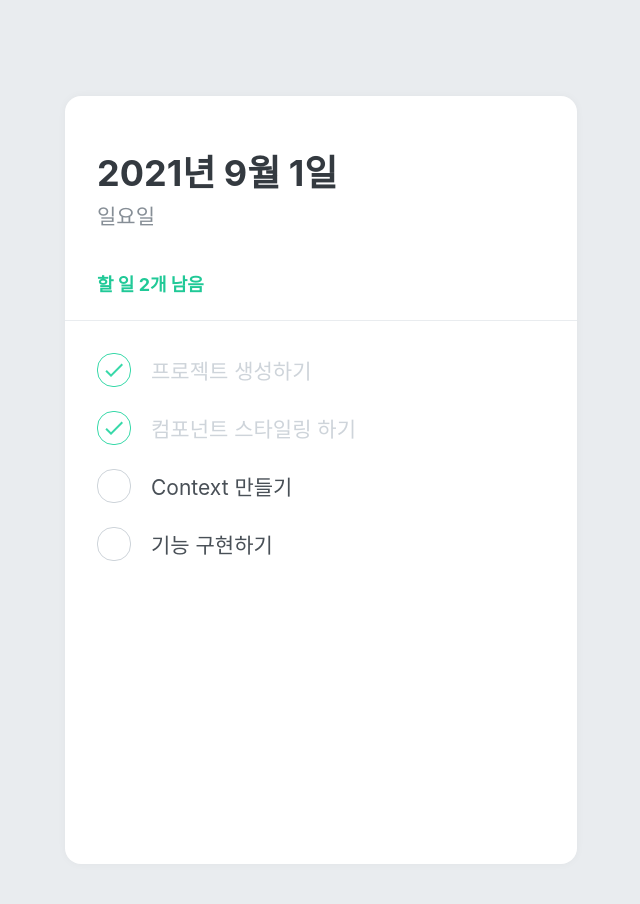
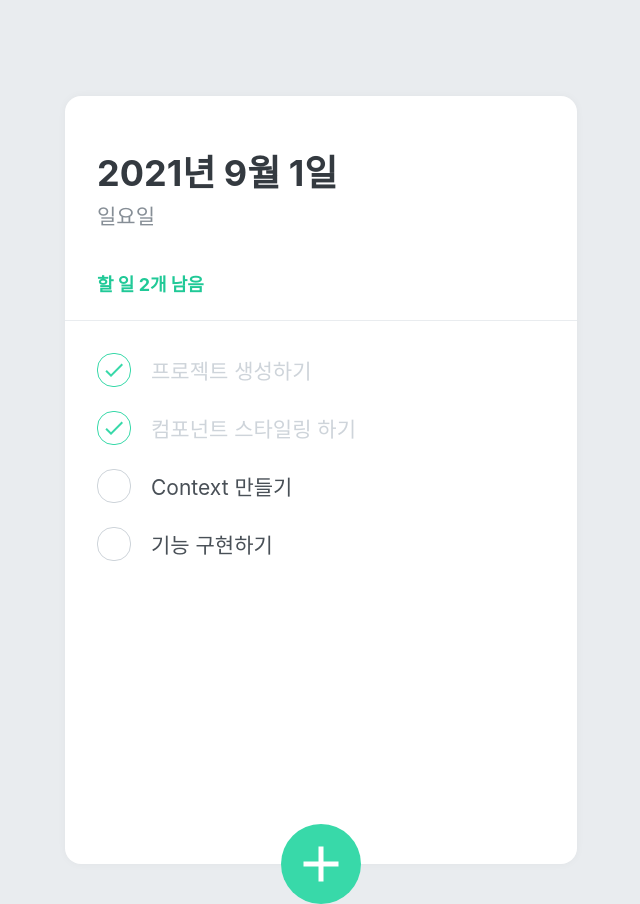
Before and after one commit to YunPC/awesome-todolist, a React (Create React App) app: page / in a window 1280 px wide. Shown: the whole page, without its empty margins (319-959 px from the left). Built offline with nearby package versions, Linux system fonts and the light colour scheme.

Commit message:
TodoCreate 컴포넌트 생성

```diff
--- a/src/App.js
+++ b/src/App.js
@@ -3,6 +3,7 @@
 import TodoTemplate from './components/TodoTemplate'
 import TodoHead from './components/TodoHead'
 import TodoList from './components/TodoList'
+import TodoCreate from './components/CreateTodo'
 
 const GlobalStyle = createGlobalStyle`
   body{
@@ -17,6 +18,7 @@
       <TodoTemplate>
         <TodoHead />
         <TodoList />
+        <TodoCreate />
       </TodoTemplate>
     </>
   )
--- /dev/null
+++ b/src/components/CreateTodo.js
@@ -0,0 +1,42 @@
+import React from 'react'
+import styled, { css } from 'styled-components'
+import { MdAdd } from 'react-icons/md'
+
+const CircleButton = styled.button`
+  background: #38d9a9;
+  &:hover {
+    background: #63e6be;
+  }
+  &:active {
+    background: #20c997;
+  }
+  z-index: 5;
+  cursor: pointer;
+  width: 80px;
+  height: 80px;
+  display: flex;
+  align-items: center;
+  justify-content: center;
+
+  position: absolute;
+  left: 50%;
+  bottom: 0px;
+  transform: translate(-50%, 50%);
+
+  font-size: 60px;
+  color: white;
+  border-radius: 40px;
+
+  border: none;
+  outline: none;
+`
+
+function TodoCreate() {
+  return (
+    <CircleButton>
+      <MdAdd />
+    </CircleButton>
+  )
+}
+
+export default TodoCreate
```
